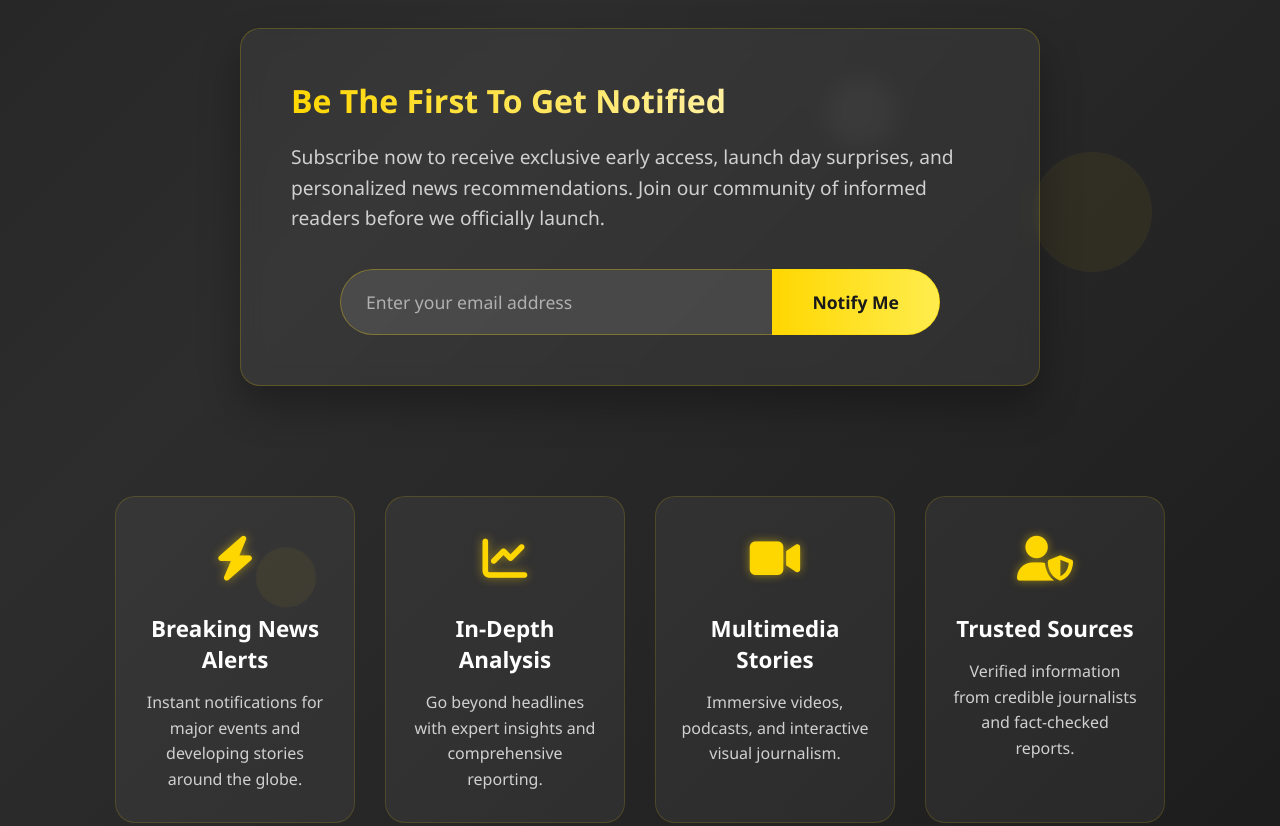
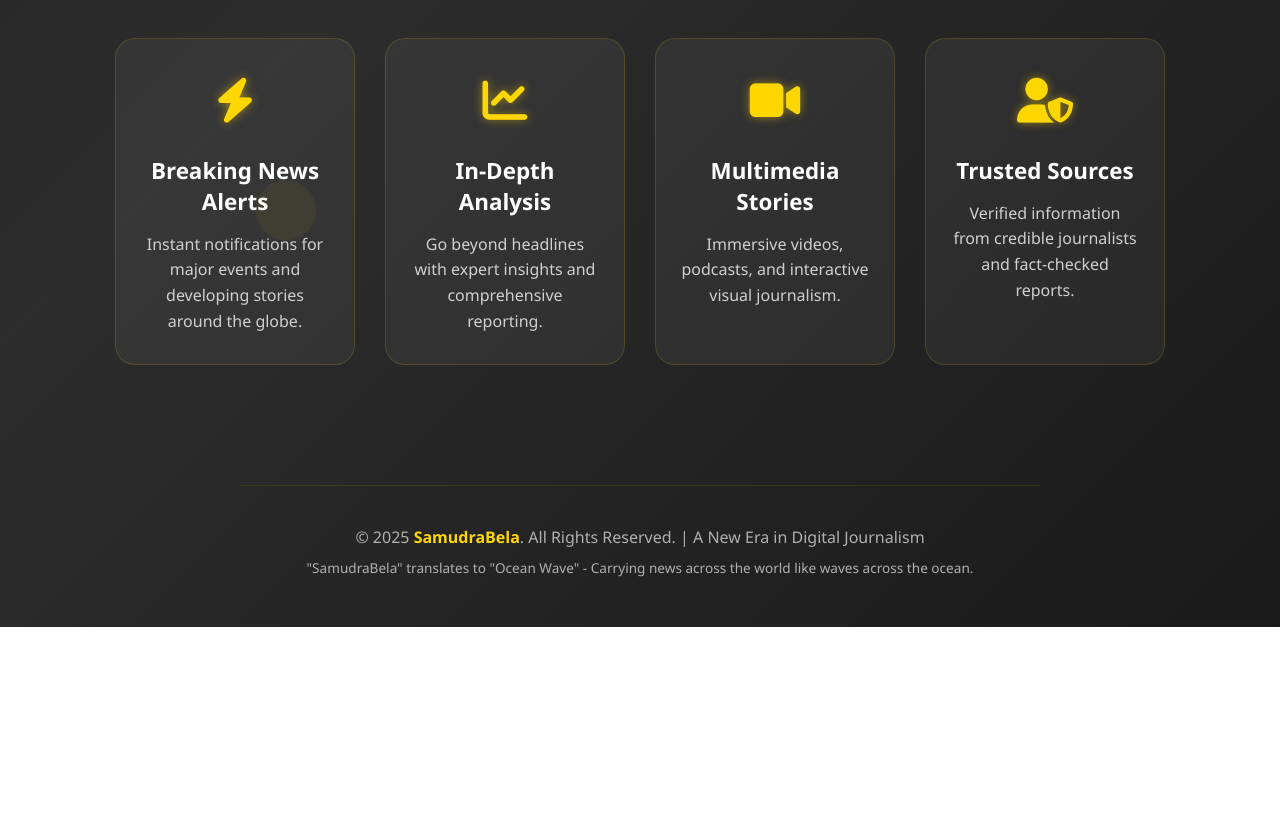
Before and after one commit to NaimurSharon/coming-soon, a plain HTML site: page index.html in a window 1280 px wide. Shown: the part 1223-2049 px from the top of the page. After the commit the page ends 1850 px from the top, so only its background shows below. Drawn offline with Linux system fonts and the light colour scheme.

Commit message:
Update index.html

```diff
--- a/index.html
+++ b/index.html
@@ -681,22 +681,6 @@
             </div>
         </div>
 
-        <!-- Newsletter signup -->
-        <div class="newsletter-container animated delay-4">
-            <h3 class="newsletter-title">Be The First To Get Notified</h3>
-            <p class="newsletter-text">
-                Subscribe now to receive exclusive early access, launch day surprises, and personalized news
-                recommendations. Join our community of informed readers before we officially launch.
-            </p>
-            <form class="newsletter-form" id="subscribe-form">
-                <input type="email" class="email-input" placeholder="Enter your email address" required>
-                <button type="submit" class="submit-btn">Notify Me</button>
-            </form>
-            <div class="success-message" id="success-message">
-                <i class="fas fa-check-circle"></i> Thank you! We'll notify you when SamudraBela launches.
-            </div>
-        </div>
-
         <!-- Features preview -->
         <div class="features-container animated delay-5">
             <div class="feature">
```
